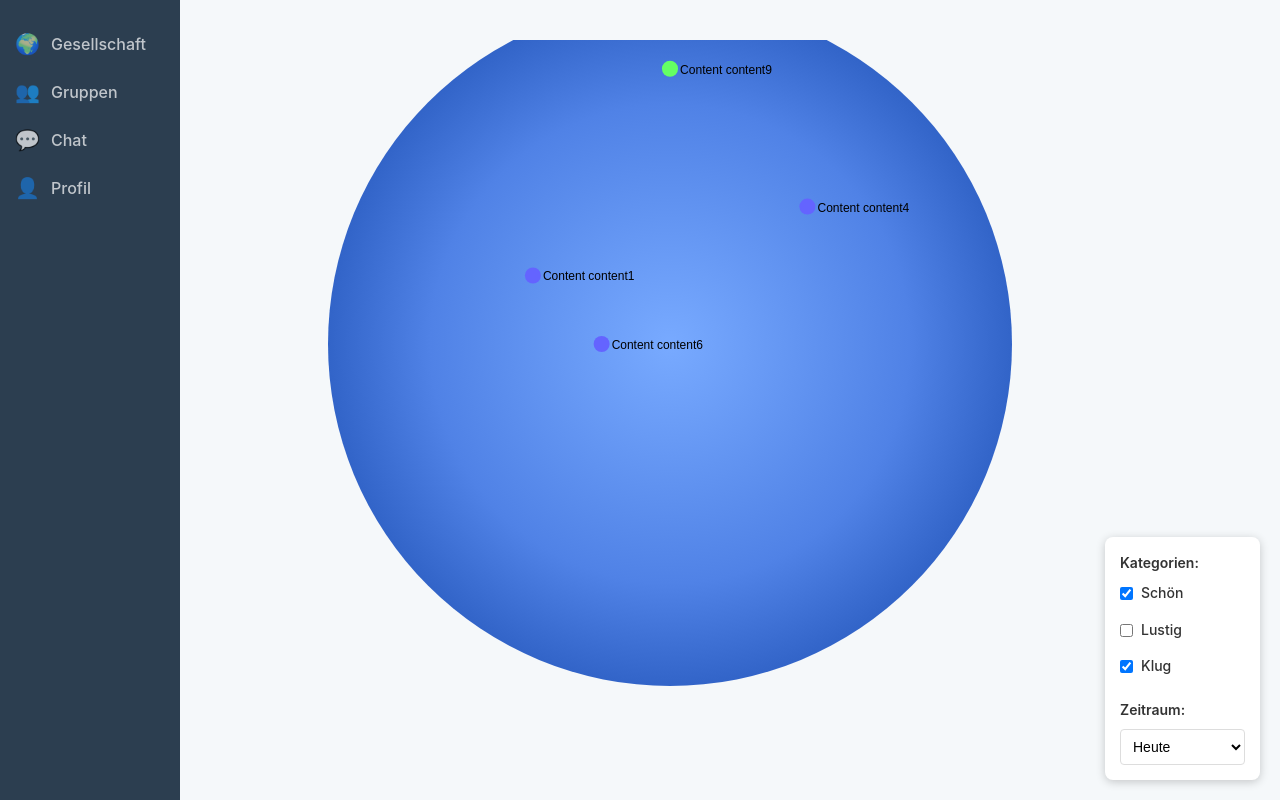
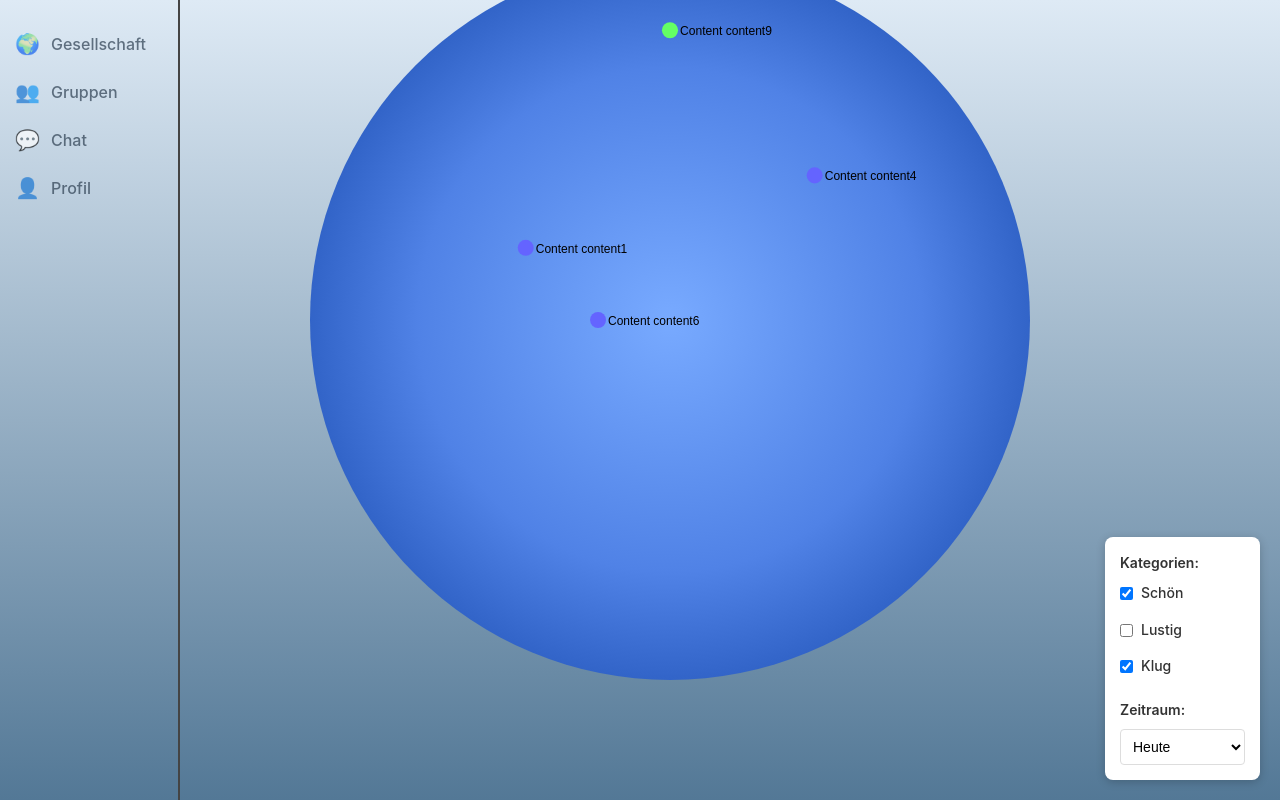
Before and after one commit to KindlerDaniel/public, a React (Create React App) app in the folder frontend/: page / in a window 1280 px wide. Built offline with nearby package versions, Linux system fonts and the light colour scheme.

Commit message:
no message

```diff
--- a/frontend/src/styles/sidebar.css
+++ b/frontend/src/styles/sidebar.css
@@ -1,8 +1,9 @@
 .sidebar {
   width: 60px;
   height: 100vh;
-    background-color: var(--dark-background);
-    color: var(--light-text);
+  /* Seichter Farbverlauf von hellem zu dunklerem Blaugrau - gleich wie in der BubbleView */
+  background: linear-gradient(to bottom, #deeaf5 0%, #537896 100%);
+  color: var(--dark-background);
   display: flex;
   flex-direction: column;
   position: fixed;
@@ -11,6 +12,8 @@
   z-index: 100;
   transition: width 0.3s ease;
   overflow: hidden;
+  /* Dunkelgrauer Rand auf der rechten Seite */
+  border-right: 2px solid #444444;
 }
 
 .sidebar:hover {
@@ -22,7 +25,7 @@
   display: flex;
   justify-content: center;
   align-items: center;
-    border-bottom: 1px solid rgba(255, 255, 255, 0.1);
+  border-bottom: 1px solid rgba(0, 0, 0, 0.1);
 }
 
 .logo-text {
@@ -50,7 +53,7 @@
   padding: 12px 15px;
   background: transparent;
   border: none;
-    color: var(--light-text);
+  color: var(--dark-background);
   opacity: 0.7;
   cursor: pointer;
   transition: all 0.2s ease;
@@ -60,7 +63,7 @@
 
 .sidebar-nav-button:hover,
 .sidebar-nav-button.active {
-    background-color: rgba(255, 255, 255, 0.1);
+  background-color: rgba(0, 0, 0, 0.1);
   opacity: 1;
 }
 
--- a/frontend/src/styles/views/bubble-view.css
+++ b/frontend/src/styles/views/bubble-view.css
@@ -12,19 +12,20 @@
   height: 100vh;
   width: 100%;
   position: relative;
-  overflow: hidden; /* Verhindert die Scrollbar */
+  overflow: hidden;
+  /* Seichter Farbverlauf von hellem zu dunklerem Blaugrau */
+  background: linear-gradient(to bottom, #deeaf5 0%, #537896 100%);
 }
 
 .bubble-container {
   flex: 1;
   position: relative;
-  overflow: hidden;
+  overflow: visible; /* Erlaubt das Darstellen der gesamten Kugel, auch wenn sie über den Container hinausragt */
   width: 100%;
   height: 100%;
   display: flex;
-  justify-content: center;
-  align-items: flex-start; /* Verschiebt die Kugel nach oben */
-  padding-top: 5vh; /* Zusätzlicher Abstand von oben */
+  justify-content: center; /* Kugel wird im Canvas zentriert, die Verschiebung erfolgt im JavaScript */
+  align-items: center; /* Zentriert vertikal */
 }
 
 .bubble-canvas {
```
Lines whose indentation alone changed are shown as unchanged.
